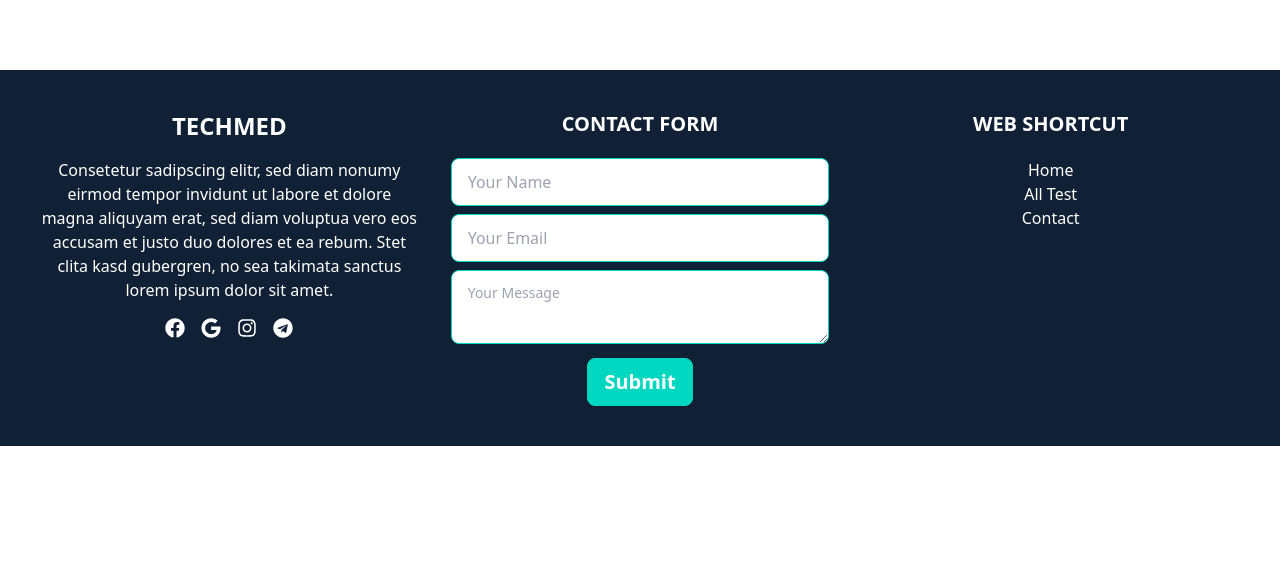
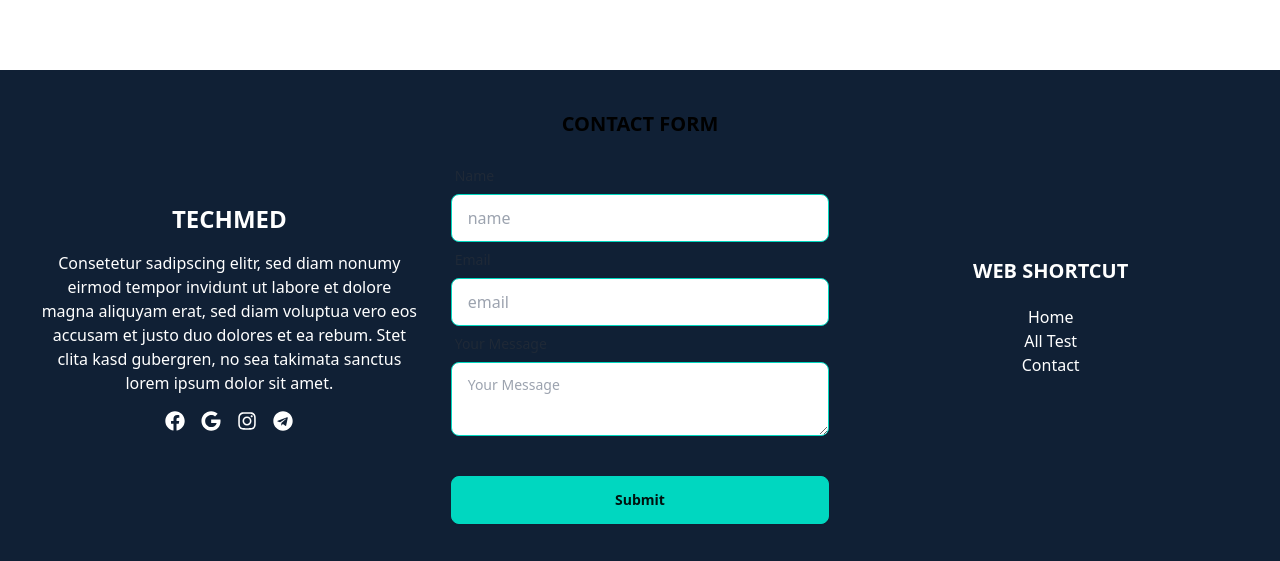
Before and after one commit to designxcel/diagnostic-center-management-system-client, a React (Vite) app: page /login in a window 1280 px wide. Shown: the part 890-1451 px from the top of the page. Before the commit the page ends 1336 px from the top, so only its background shows below. Built offline with nearby package versions, Linux system fonts and the light colour scheme; no server answers.

Commit message:
added admin route

```diff
--- a/src/Pages/Dashboard/Newsletters/Newsletters.jsx
+++ b/src/Pages/Dashboard/Newsletters/Newsletters.jsx
@@ -1,9 +1,56 @@
+import { useQuery } from "@tanstack/react-query";
+import UseAxiosPublic from "../../../Hooks/UseAxiosPublic";
+import { Helmet } from "react-helmet-async";
 
 const Newsletters = () => {
+    const axiosPublic = UseAxiosPublic()
+    const { data: newsletter = [] } = useQuery({
+        queryKey: ["newsletter"],
+        queryFn: async () => {
+          const res = await axiosPublic.get("/contact");
+          return res.data;
+        },
+      });
     return (
         <div>
-            news
-        </div>
+            <Helmet>
+                <title>TECHMED | Newsletter</title>
+            </Helmet>
+            <div className="">
+                <h2 className="uppercase text-5xl font-bold text-center mt-10 text-transparent bg-clip-text bg-gradient-to-r from-purple-400 to-pink-600">Newsletter</h2>
+                <div className="divider max-w-7xl mx-auto"></div>
+            </div>
+            <div className="overflow-x-auto">
+                        <table className="table table-zebra">
+                            <thead>
+                            <tr>
+                                <th>#</th>
+                                <th>Name</th>
+                                <th>Email</th>
+                                <th>Details</th>
+                            </tr>
+                            </thead>
+                            <tbody>
+                            {
+                                newsletter.map((letter, index) =>
+                                    <tr>
+                                        <th>{index + 1}</th>
+                                        <td>
+                                            <p className="text-xl font-semibold">{letter.name}</p>
+                                        </td>
+                                        <td>
+                                            <p>{letter.email}</p>
+                                        </td>
+                                        <td>{letter.details}</td>
+
+                                    </tr>
+                                    )
+                            }
+
+                            </tbody>
+                        </table>
+            </div>
+            </div>
     );
 };
 
--- /dev/null
+++ b/src/Pages/Routes/AdminRoute.jsx
@@ -0,0 +1,25 @@
+import { useContext } from "react";
+import UseAdmin from "../../Hooks/UseAdmin";
+import { AuthContext } from "../Provider/AuthProvider";
+import { Navigate, useLocation } from "react-router-dom";
+
+
+const AdminRoute = ({children}) => {
+    const [isAdmin, isAdminLoading] = UseAdmin()
+    const {user, loading} = useContext(AuthContext)
+    const location = useLocation()
+
+    if(loading || isAdminLoading){
+        return (
+            <div className="flex justify-center items-center min-h-screen">
+                <span className="text-blue-700 loading loading-bars loading-lg"></span>
+            </div>
+        );
+    }
+    if(user && isAdmin){
+        return children;
+    }
+    return <Navigate to="/login" state={{from:location}} replace></Navigate>
+};
+
+export default AdminRoute;
--- a/src/Pages/Shared/Footer/Footer.jsx
+++ b/src/Pages/Shared/Footer/Footer.jsx
@@ -1,9 +1,40 @@
 import { FaFacebook, FaGoogle, FaInstagram, FaTelegram } from "react-icons/fa";
 import { Link } from "react-router-dom";
+import Swal from "sweetalert2";
 
 const Footer = () => {
+  const handleSubmit = e =>{
+    e.preventDefault();
+
+    const form = e.target;
+
+    const name = form.name.value;
+    const email = form.email.value;
+    const details = form.details.value;
+
+    const info = {name, email, details}
+
+    fetch('http://localhost:5000/contact', {
+            method: 'POST',
+            headers: {
+                'content-type': 'application/json'
+            },
+            body:JSON.stringify(info)
+        })
+        .then(res => res.json())
+        .then(data => {
+            if(data.insertedId){
+                Swal.fire({
+                    title: 'Success!',
+                    text: 'NewsLetter sent Successfully',
+                    icon: 'success',
+                    confirmButtonText: 'Cool'
+                  })
+            }
+        })
+}
   return (
-    <div className="bg-[#102035] text-white flex flex-col md:flex-row justify-evenly gap-8 text-center p-10">
+    <div className="bg-[#102035] text-white flex flex-col md:flex-row justify-evenly items-center gap-8 text-center p-10">
       <div className="w-1/3 space-y-4">
         <h2 className="text-2xl font-bold">TECHMED</h2>
         <p>
@@ -19,29 +50,35 @@ const Footer = () => {
           <FaTelegram></FaTelegram>
         </div>
       </div>
-      <div className="w-1/3">
+      <div className="w-1/3 text-black">
         <h2 className="text-xl font-semibold uppercase mb-5">Contact Form</h2>
-        <form className="space-y-2">
-          <input
-            type="text"
-            placeholder="Your Name"
-            className="input input-bordered input-accent w-full"
-          />
-          <input
-            type="email"
-            placeholder="Your Email"
-            className="input input-bordered input-accent w-full"
-          />
-          <textarea
-            className="textarea textarea-accent w-full"
-            placeholder="Your Message"
-          ></textarea>
-          <input
-            className="btn btn-accent text-white font-semibold text-xl"
-            type="button"
-            value="Submit"
-          />
-        </form>
+        <form onSubmit={handleSubmit}>
+                    <div className="form-control">
+                        <label className="label">
+                            <span className="label-text">Name</span>
+                        </label>
+                        <input type="text" name="name" placeholder="name" className="textarea-accent input input-bordered" />
+                    </div>
+                    <div className="form-control">
+                        <label className="label">
+                            <span className="label-text">Email</span>
+                        </label>
+                        <input type="email" name="email" placeholder="email" className="textarea-accent input input-bordered" required />
+                    </div>
+                    <div className="form-control">
+                        <label className="label">
+                            <span className="label-text">Your Message</span>
+                        </label>
+                        <textarea
+                            className="textarea textarea-accent w-full"
+                            placeholder="Your Message"
+                            name="details"
+                        ></textarea>
+                    </div>
+                    <div className="form-control mt-10">
+                        <button className="btn btn-accent">Submit</button>
+                    </div>
+                </form>
       </div>
       <div className="w-1/3">
         <h2 className="text-xl font-semibold uppercase mb-5">Web SHortCut</h2>
```
Also changed, not shown: src/Pages/Routes/Routes.jsx (+6 -5 lines).
